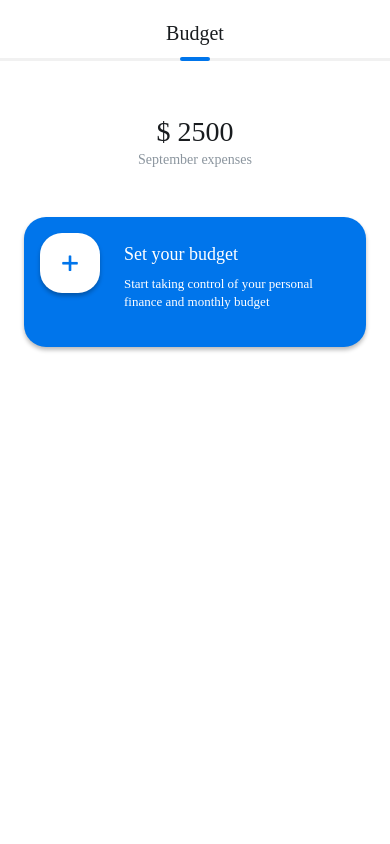
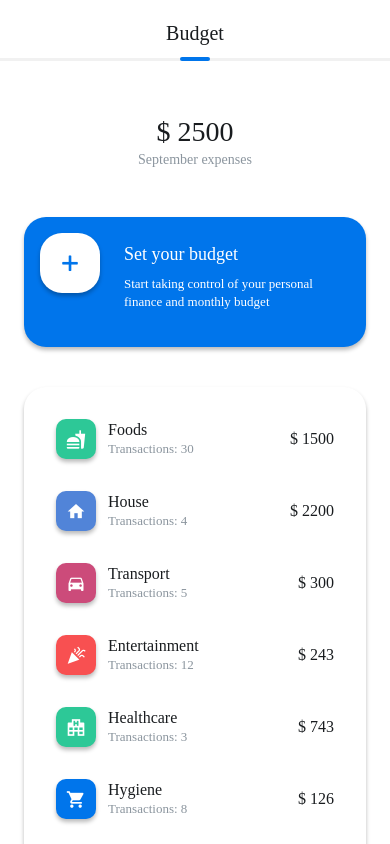
Before and after one commit to ahanusek/bootcamp-rn, a React Native app: screen / in a window 390 px wide. Built offline with nearby package versions, Linux system fonts and the light colour scheme.

Commit message:
add transaction list

```diff
--- a/src/screens/Dashboard/Dashboard.tsx
+++ b/src/screens/Dashboard/Dashboard.tsx
@@ -11,6 +11,7 @@ import {
 import { ScreenTitle, Header, Spacer, Card, PlusButton } from '@/components';
 import Icon from 'react-native-vector-icons/Entypo';
 import { appStyles, theme } from '@/theme';
+import TransactionList from '@/screens/Dashboard/components/TransactionList/TransactionList';
 
 type OwnProps = {};
 
@@ -62,6 +63,8 @@ const Dashboard: FunctionComponent<DashboardProps> = () => {
           </View>
         </Card>
         <Spacer size="xlarge" />
+        <TransactionList />
+        <Spacer size="xlarge" />
       </ScrollView>
     </>
   );
--- a/src/screens/Dashboard/components/BudgetCategoryItem/BudgetCategoryItem.tsx
+++ b/src/screens/Dashboard/components/BudgetCategoryItem/BudgetCategoryItem.tsx
@@ -1,13 +1,66 @@
 import React, { FunctionComponent } from 'react';
-import { View } from 'react-native';
-// import Icon from 'react-native-vector-icons/MaterialCommunityIcons';
+import { View, Text, StyleSheet } from 'react-native';
+import Icon from 'react-native-vector-icons/MaterialCommunityIcons';
+import { appStyles, theme } from '@/theme';
+import { mapCategoryToStyle } from '@/screens/Dashboard/components/BudgetCategoryItem/mapCategoryToStyle';
+import { BudgetCategory } from '@/screens/Dashboard/components/mockData';
 
 type OwnProps = {};
 
-export type BudgetCategoryItemProps = OwnProps;
+export type BudgetCategoryItemProps = OwnProps & BudgetCategory;
 
-const BudgetCategoryItem: FunctionComponent<BudgetCategoryItemProps> = () => {
-  return <View></View>;
+const BudgetCategoryItem: FunctionComponent<BudgetCategoryItemProps> = ({
+  category,
+  transactions,
+  totalAmount,
+}) => {
+  const categoryStyle = mapCategoryToStyle[category.toString()];
+  return (
+    <View style={styles.row}>
+      <View
+        style={[
+          styles.iconContainer,
+          { backgroundColor: categoryStyle?.color || theme.colors.secondary },
+        ]}>
+        <Icon
+          name={categoryStyle?.icon || 'cart'}
+          color={theme.colors.light}
+          size={20}
+        />
+      </View>
+      <View style={[styles.title]}>
+        <Text style={appStyles.paragraph}>
+          {category.slice(0, 1).toUpperCase() + category.slice(1)}
+        </Text>
+        <Text style={appStyles.subText}>Transactions: {transactions}</Text>
+      </View>
+      <View>
+        <Text style={appStyles.paragraph}>$ {totalAmount.value}</Text>
+      </View>
+    </View>
+  );
 };
 
+const styles = StyleSheet.create({
+  row: {
+    flexDirection: 'row',
+    padding: theme.spacing.medium,
+    alignItems: 'center',
+    justifyContent: 'center',
+  },
+  iconContainer: {
+    ...theme.shadow,
+    borderRadius: 10,
+    width: 40,
+    height: 40,
+    alignItems: 'center',
+    justifyContent: 'center',
+    backgroundColor: theme.colors.secondary,
+  },
+  title: {
+    flex: 2,
+    paddingHorizontal: theme.spacing.standard,
+  },
+});
+
 export default BudgetCategoryItem;
--- a/src/screens/Dashboard/components/TransactionList/TransactionList.tsx
+++ b/src/screens/Dashboard/components/TransactionList/TransactionList.tsx
@@ -1,12 +1,20 @@
 import React, { FunctionComponent } from 'react';
-import { View } from 'react-native';
+import { Card } from '@/components';
+import { transactions } from '@/screens/Dashboard/components/mockData';
+import BudgetCategoryItem from '@/screens/Dashboard/components/BudgetCategoryItem/BudgetCategoryItem';
 
 type OwnProps = {};
 
 export type TransactionListProps = OwnProps;
 
 const TransactionList: FunctionComponent<TransactionListProps> = () => {
-  return <View>{/*TODO: map category list*/}</View>;
+  return (
+    <Card type="secondary">
+      {transactions.map((item) => (
+        <BudgetCategoryItem {...item} key={item.id} />
+      ))}
+    </Card>
+  );
 };
 
 export default TransactionList;
```
